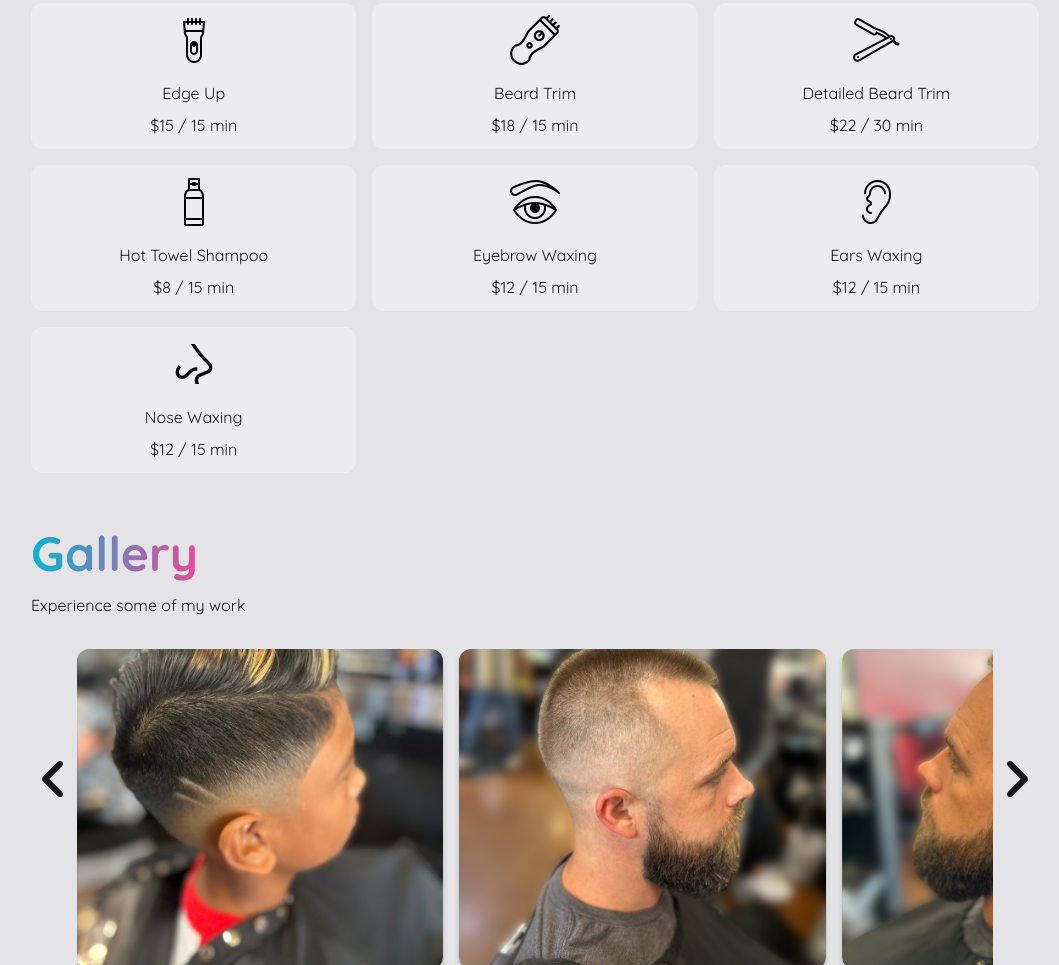
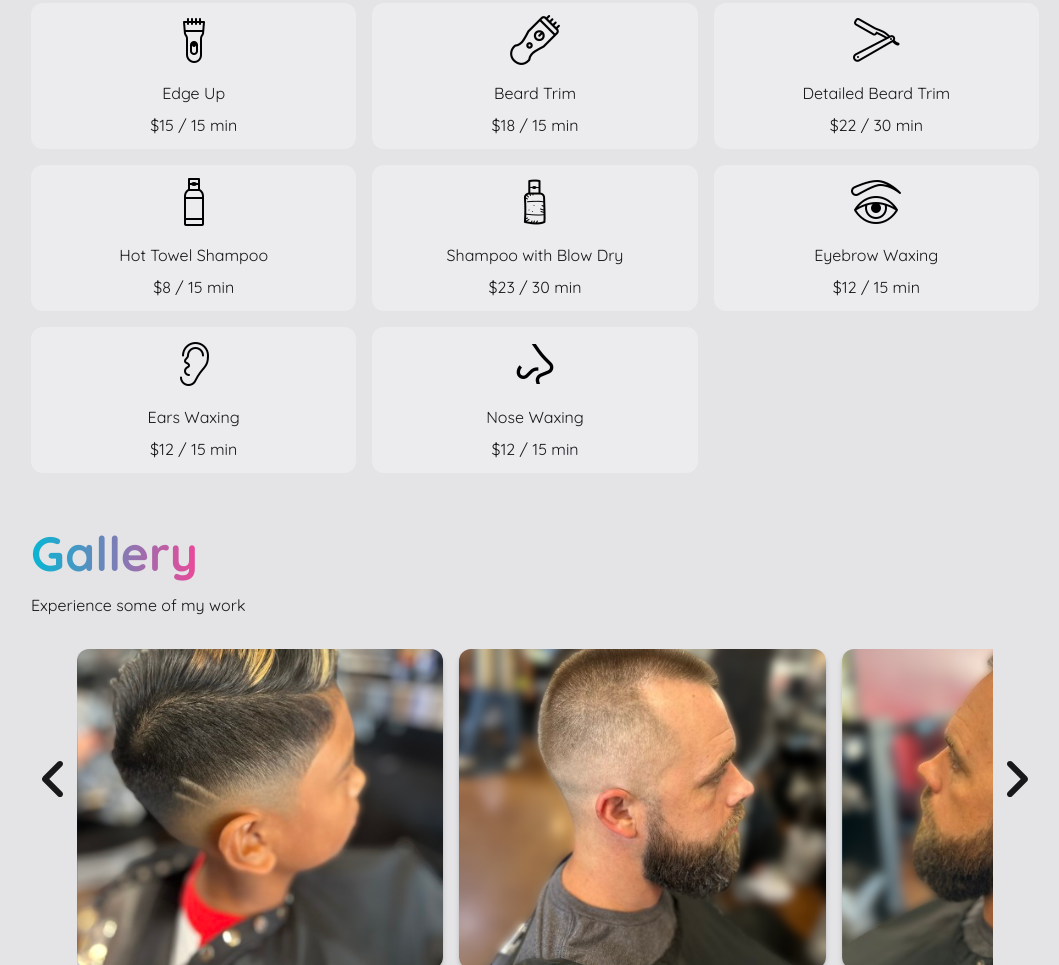
Before and after one commit to atanashristov/reflecthairstudiosite, a website: page index.html in a window 1280 px wide. Shown: the part 1201-2166 px from the top of the page, without its empty margins (105-1164 px from the left). Drawn offline with Linux system fonts and the light colour scheme.

Commit message:
Add shampoo with dry blow

```diff
--- a/index.html
+++ b/index.html
@@ -315,6 +315,16 @@
             ></div>
             <div class="pt-4">Hot Towel Shampoo</div>
             <div class="pt-2">$8 / 15 min</div>
+          </div>
+          <div class="p-3 rounded-xl bg-white/30 text-center">
+            <div
+              style="
+                background-image: url('../assets/images/icons/icons8-shampoo2-50.png');
+              "
+              class="h-[50px] bg-center bg-no-repeat"
+            ></div>
+            <div class="pt-4">Shampoo with Blow Dry</div>
+            <div class="pt-2">$23 / 30 min</div>
           </div>
           <div class="p-3 rounded-xl bg-white/30 text-center">
             <div
```
Also changed, not shown: assets/images/icons/icons8-shampoo2-50.png (added).
